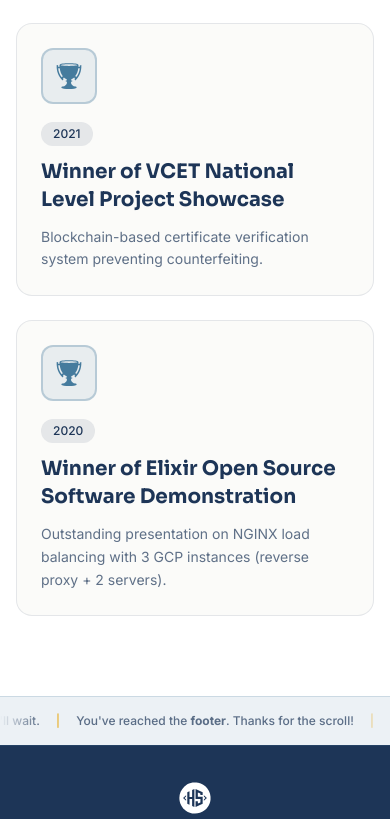
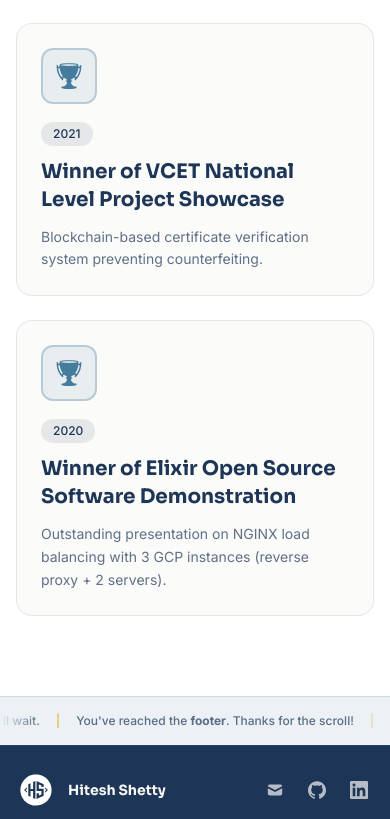
Before and after one commit to hiteshshetty-dev/hiteshshetty.com, a Next.js app: page / in a window 390 px wide. Shown: the part 11181-12000 px from the top of the page. Built offline with nearby package versions, Linux system fonts and the light colour scheme.

Commit message:
feat: refactor footer to be more compact

```diff
--- a/src/components/layout/Footer.tsx
+++ b/src/components/layout/Footer.tsx
@@ -8,9 +8,9 @@
 
   return (
     <footer className="bg-brand-navy border-t border-brand-steel/20">
-      <div className="max-w-7xl mx-auto px-4 sm:px-6 lg:px-8 py-8 sm:py-12">
-        <div className="flex flex-col items-center text-center space-y-6 md:flex-row md:justify-between md:items-start md:text-left md:space-y-0">
-          <div className="flex flex-col items-center md:flex-row md:items-center space-y-3 md:space-y-0 md:space-x-4">
+      <div className="max-w-7xl mx-auto px-4 sm:px-6 lg:px-8 py-6 sm:py-8">
+        <div className="flex flex-row items-center justify-between md:items-start md:text-left">
+          <div className="flex flex-row items-center space-x-3">
             <Image
               src="/icons/logo-inverted.svg"
               alt="Hitesh Shetty Logo"
@@ -18,51 +18,51 @@
               height={40}
               className="w-10 h-10"
             />
-            <div className="text-center md:text-left">
-              <h3 className="font-sora font-bold text-lg sm:text-xl text-brand-beige">
+            <div className="md:text-left">
+              <h3 className="font-bold text-sm sm:text-lg text-brand-beige">
                 Hitesh Shetty
               </h3>
-              <p className="text-brand-beige/70 text-sm max-w-xs">
+              <p className="hidden sm:block text-brand-beige/70 text-xs sm:text-sm max-w-xs">
                 {profileData.tagline}
               </p>
             </div>
           </div>
 
-          <div className="flex flex-col items-center space-y-2">
-            <h3 className="font-sora font-bold text-base sm:text-lg text-brand-beige">
+          <div className="flex flex-col items-end md:items-start space-y-1.5">
+            <h3 className="hidden md:block font-bold text-sm sm:text-base text-brand-beige">
               Get in Touch
             </h3>
-            <div className="flex items-center space-x-4">
+            <div className="flex items-center space-x-3">
               <a
                 href={`mailto:${profileData.email}`}
-                className="text-brand-beige/70 hover:text-brand-amber transition-colors p-2 rounded-full hover:bg-brand-steel/20"
+                className="text-brand-beige/70 hover:text-brand-amber transition-colors p-1.5 rounded-full hover:bg-brand-steel/20"
                 aria-label="Email"
               >
-                <HiMail size={20} />
+                <HiMail size={18} />
               </a>
               <a
                 href={profileData.github}
                 target="_blank"
                 rel="noopener noreferrer"
-                className="text-brand-beige/70 hover:text-brand-amber transition-colors p-2 rounded-full hover:bg-brand-steel/20"
+                className="text-brand-beige/70 hover:text-brand-amber transition-colors p-1.5 rounded-full hover:bg-brand-steel/20"
                 aria-label="GitHub"
               >
-                <SiGithub size={20} />
+                <SiGithub size={18} />
               </a>
               <a
                 href={profileData.linkedin}
                 target="_blank"
                 rel="noopener noreferrer"
-                className="text-brand-beige/70 hover:text-brand-amber transition-colors p-2 rounded-full hover:bg-brand-steel/20"
+                className="text-brand-beige/70 hover:text-brand-amber transition-colors p-1.5 rounded-full hover:bg-brand-steel/20"
                 aria-label="LinkedIn"
               >
-                <SiLinkedin size={20} />
+                <SiLinkedin size={18} />
               </a>
             </div>
           </div>
         </div>
 
-        <div className="border-t border-brand-steel/20 mt-6 pt-6 text-center">
+        <div className="border-t border-brand-steel/20 mt-4 pt-4 text-center">
           <p className="text-brand-beige/60 text-xs sm:text-sm">
             © {currentYear} Hitesh Shetty. All rights reserved.
           </p>
```
